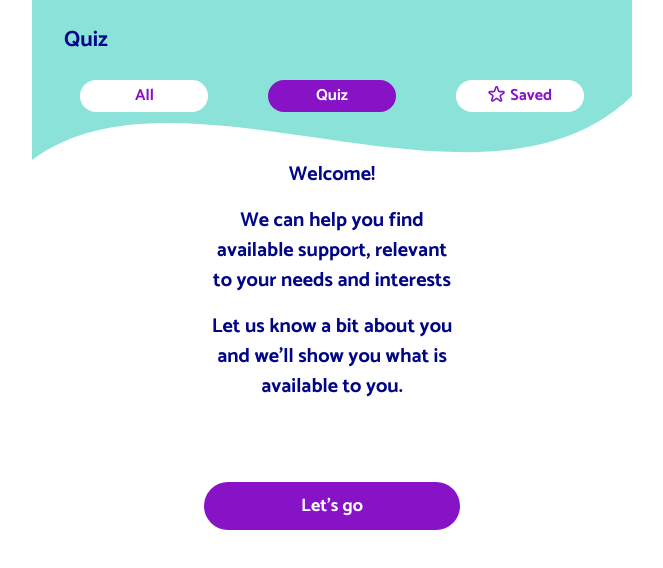
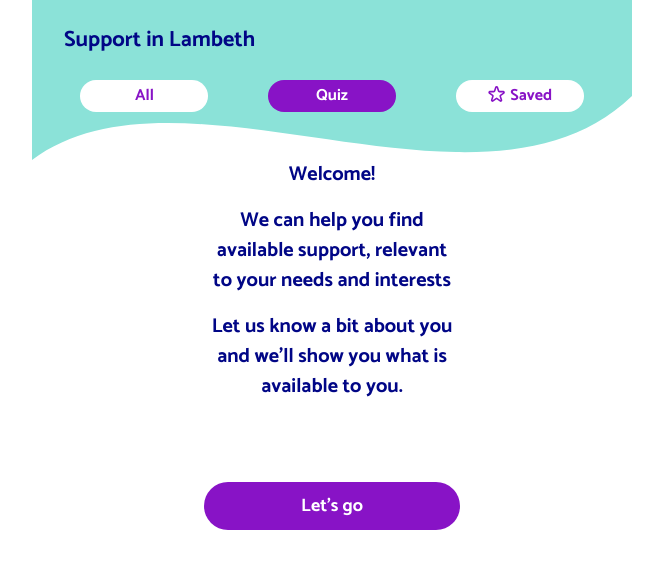
Before and after one commit to neontribe/my-best-life, a Next.js app: page /quiz in a window 1280 px wide. Shown: the top 568 px of the page, without its empty margins (308-971 px from the left). Built offline with nearby package versions, Linux system fonts and the light colour scheme.

Commit message:
fix: update copy and link

```diff
--- a/pages/quiz/about-you.tsx
+++ b/pages/quiz/about-you.tsx
@@ -126,7 +126,7 @@ export const AboutYouPage = (): JSX.Element => {
         <LinkButton
           textContent="back"
           arrow="back"
-          onClick={() => router.back()}
+          onClick={() => router.push('what-are-your-interests')}
         />
       </Navigation>
       <QuestionSection>
--- a/pages/quiz/index.tsx
+++ b/pages/quiz/index.tsx
@@ -56,7 +56,7 @@ const StyledLink = styled.a`
 export const QuizWelcomePage = (): JSX.Element => {
   return (
     <Layout>
-      <HeaderComponent title="Quiz" />
+      <HeaderComponent title="Support in Lambeth" />
       <Section>
         <Text>Welcome!</Text>
         <Text>
```
